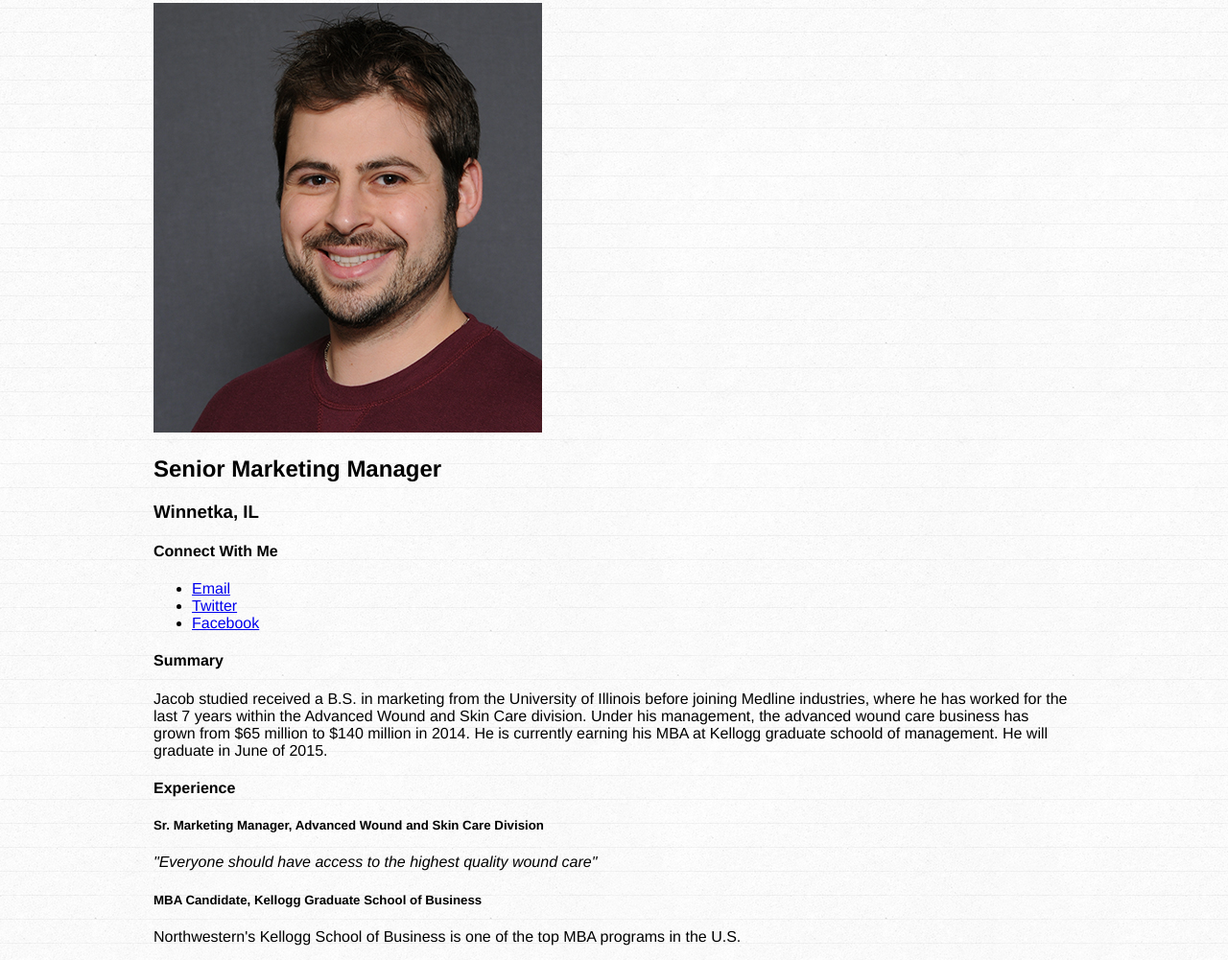
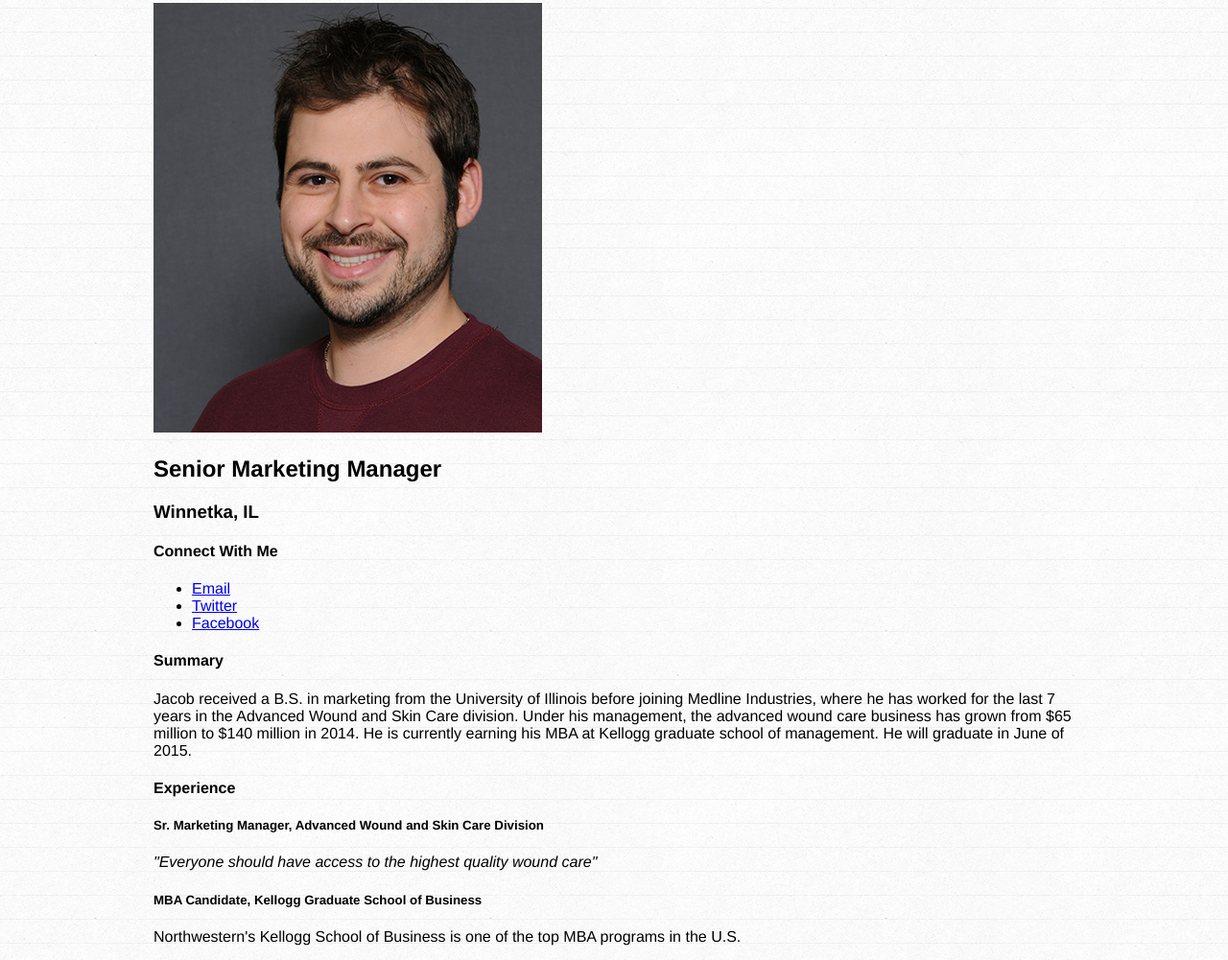
Before and after one commit to jkatz1985/jkatz1985.github.io, a plain HTML site: page index.html in a window 1280 px wide. Shown: the part 77-1078 px from the top of the page at 96% size. Drawn offline with Linux system fonts and the light colour scheme.

Commit message:
Class 1 HW

```diff
--- a/index.html
+++ b/index.html
@@ -25,7 +25,7 @@
     <section>
       <h4>Summary</h4>
       <p>
-        Jacob studied received a B.S. in marketing from the University of Illinois before joining Medline industries, where he has worked for the last 7 years within the Advanced Wound and Skin Care division. Under his management, the advanced wound care business has grown from $65 million to $140 million in 2014. He is currently earning his MBA at Kellogg graduate schoold of management. He will graduate in June of 2015.
+        Jacob received a B.S. in marketing from the University of Illinois before joining Medline Industries, where he has worked for the last 7 years in the Advanced Wound and Skin Care division. Under his management, the advanced wound care business has grown from $65 million to $140 million in 2014. He is currently earning his MBA at Kellogg graduate school of management. He will graduate in June of 2015.
       </p>
     </section>
     <section>
```
